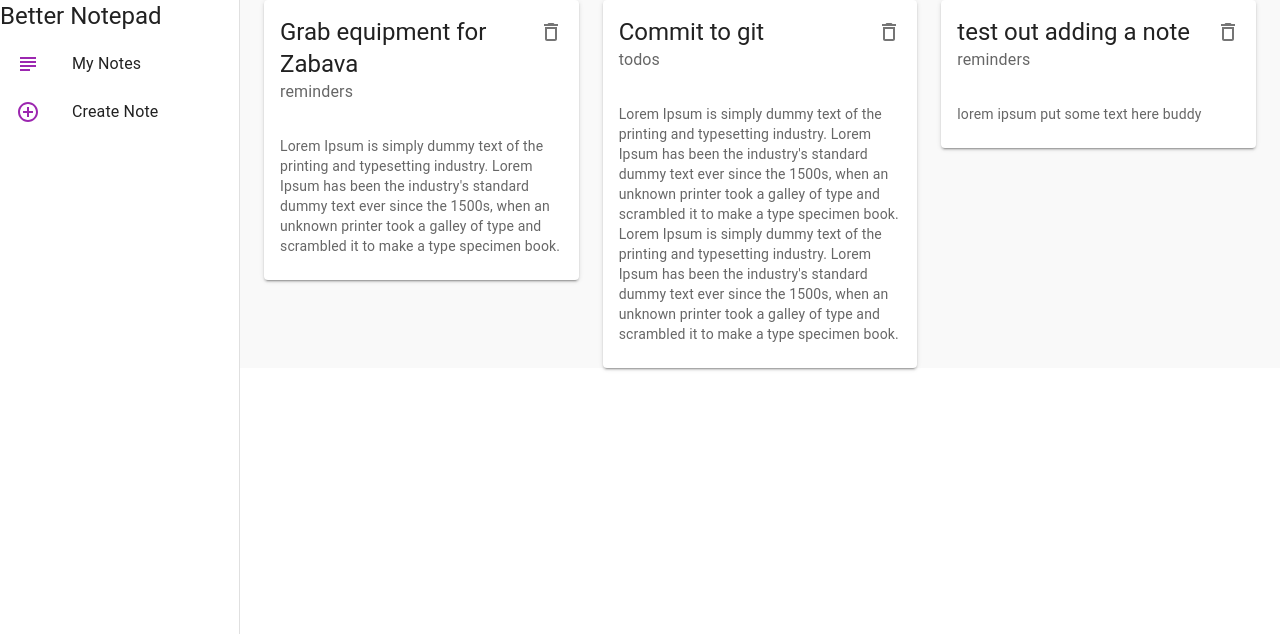
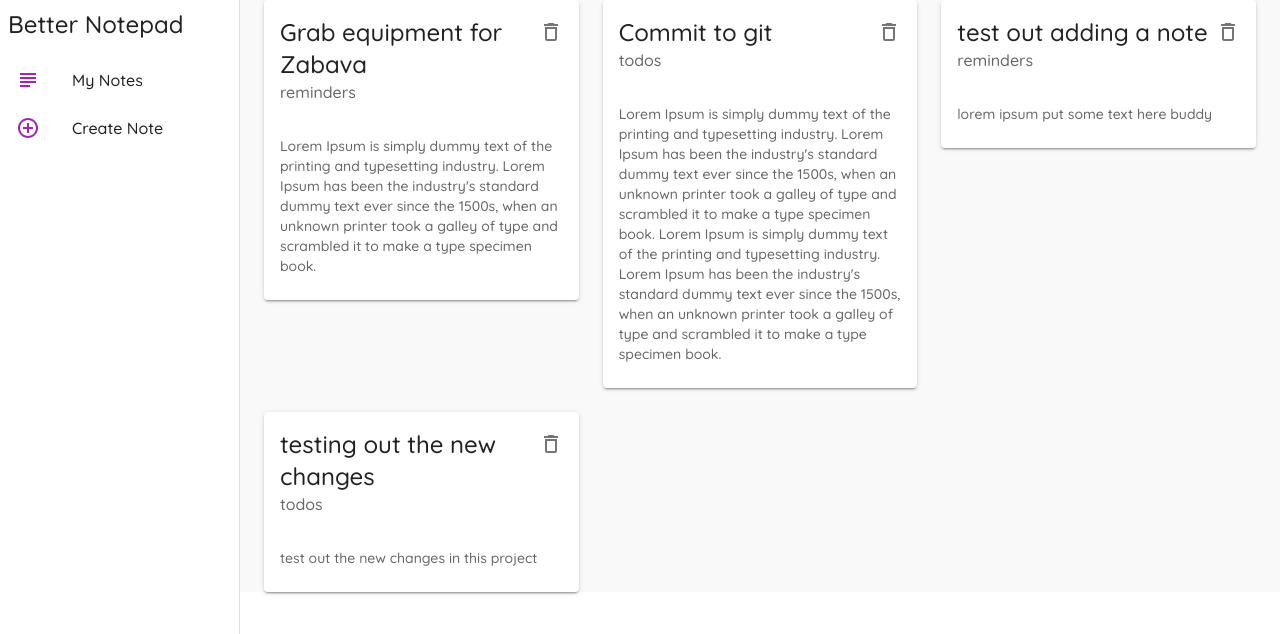
Before and after one commit to vbaziuk/note-board, a React (Create React App) app: page / in a window 1280 px wide. Shown: the top 634 px of the page. Built offline with nearby package versions, Linux system fonts and the light colour scheme; data requests are answered from the project's data file.

Commit message:
remove old dep, add padding

```diff
--- a/data/db.json
+++ b/data/db.json
@@ -17,6 +17,12 @@
       "details": "lorem ipsum put some text here buddy",
       "category": "reminders",
       "id": 4
+    },
+    {
+      "title": "testing out the new changes",
+      "details": "test out the new changes in this project",
+      "category": "todos",
+      "id": 5
     }
   ]
 }
--- a/package.json
+++ b/package.json
@@ -4,7 +4,6 @@
   "private": true,
   "dependencies": {
     "@emotion/styled": "^11.10.5",
-    "@material-ui/core": "^4.12.4",
     "@mui/icons-material": "^5.10.9",
     "@mui/material": "^5.10.13",
     "json-server": "^0.17.1",
--- a/src/App.js
+++ b/src/App.js
@@ -5,28 +5,29 @@ import { createTheme, ThemeProvider } from '@mui/material/styles';
 import Layout from './components/Layout';
 
 // custom theme created here
-// const theme = createTheme({
-//   // #483d8b is mui 'DarkSlateBlue' color code (for radio icons)
-//   palette: {
-//     primary: {
-//       main: '#483d8b'
-//     }
-//   },
-//   typography: {
-//     fontFamily: 'Quicksand',
-//     fontWeightLight: 400,
-//     fontWeightRegular: 500,
-//     fontWeightMedium: 600,
-//     fontWeightLight: 700
-//   },
-//   div: {
-
-//   }
-// })
+const theme = createTheme({
+  // #483d8b is mui 'DarkSlateBlue' color code (for radio icons)
+  palette: {
+    primary: {
+      main: '#483d8b'
+    }
+  },
+  typography: {
+    fontFamily: 'Quicksand',
+    fontWeightLight: 400,
+    fontWeightRegular: 500,
+    fontWeightMedium: 600,
+    fontWeightLight: 700
+  },
+  div: {
+    // padding: '5px',
+    // margin: '5px'
+  }
+})
 
 function App() {
   return (
-    // <ThemeProvider theme={theme}></ThemeProvider>
+    <ThemeProvider theme={theme}>
       <Router>
         <Layout>
           <Routes>
@@ -35,7 +36,7 @@ function App() {
           </Routes>
         </Layout>
       </Router>
-    // </ThemeProvider >
+    </ThemeProvider >
   );
 }
 
--- a/src/components/Layout.js
+++ b/src/components/Layout.js
@@ -45,7 +45,12 @@ export default function Layout({ children }) {
         anchor="left"
       >
         <div>
-          <Typography variant="h5">
+          <Typography
+            variant="h5"
+            sx={{
+              padding: '8px'
+            }}
+          >
             Better Notepad
           </Typography>
         </div>
--- a/src/pages/Create.js
+++ b/src/pages/Create.js
@@ -19,7 +19,7 @@ export default function Create() {
   const [details, setDetails] = useState('')
   const [titleError, setTitleError] = useState(false)
   const [detailsError, setDetailsError] = useState(false)
-  const [category, setCategory] = useState('todos')
+  const [category, setCategory] = useState('events')
 
   const navigate = useNavigate()
 
@@ -97,7 +97,7 @@ export default function Create() {
               (e) => setCategory(e.target.value)
             }
           >
-            <FormControlLabel value="money" control={<Radio />} label="Events" />
+            <FormControlLabel value="events" control={<Radio />} label="Events" />
             <FormControlLabel value="todos" control={<Radio />} label="To do's" />
             <FormControlLabel value="reminders" control={<Radio />} label="Reminders" />
             <FormControlLabel value="work" control={<Radio />} label="Work" />
```
Lines whose indentation alone changed are shown as unchanged.
